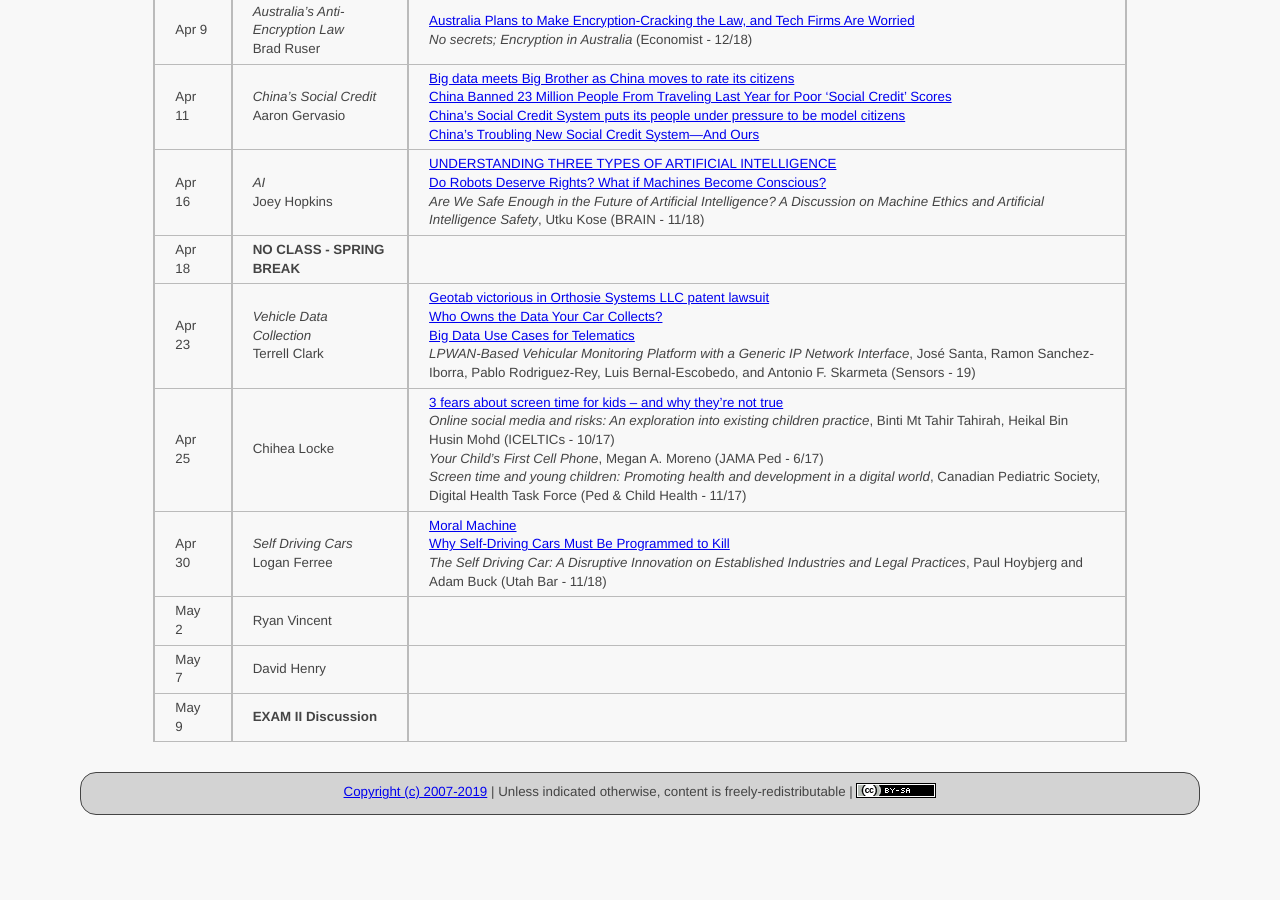
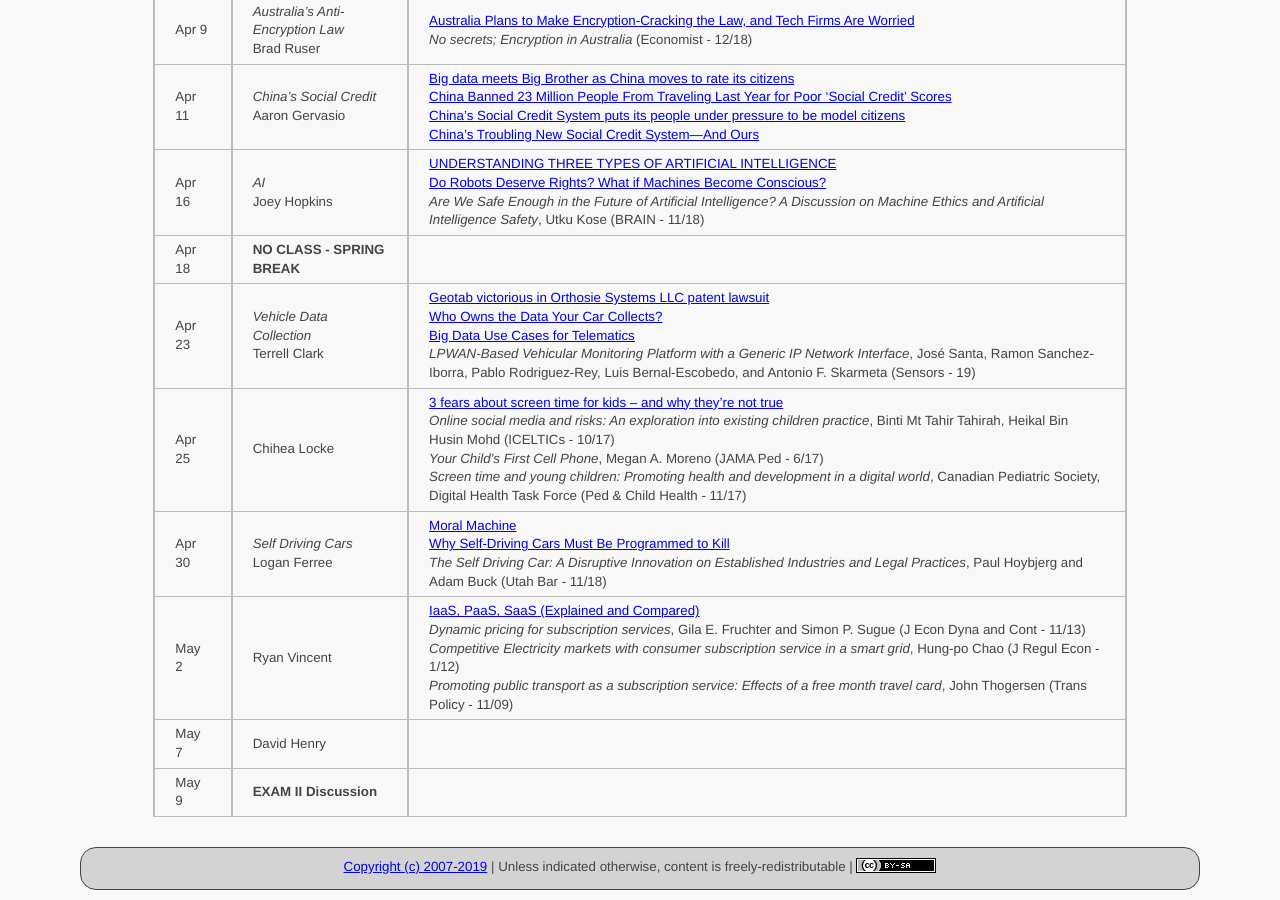
Before and after one commit to ycpcs/cs456-spring2019, a Jekyll site: the page built from schedule/index.md, in a window 1280 px wide and 900 px high, scrolled down 1783 px. Built offline with Jekyll 4.4.1, drawn with Linux system fonts in a browser that asks for light colours; before the commit the page ends 2608 px from its top, so only the background shows below that.

Commit message:
add Ryan’s articles
add Ryan’s articles

```diff
--- a/schedule/index.md
+++ b/schedule/index.md
@@ -42,7 +42,7 @@ All reading materials can be accessed via [Schmidt Library](http://library.ycp.e
 > Apr 23 | *Vehicle Data Collection* <br /> Terrell Clark | [Geotab victorious in Orthosie Systems LLC patent lawsuit](https://www.geotab.com/press-release/geotab-wins-in-os-llc-patent-lawsuit/) <br /> [Who Owns the Data Your Car Collects?](https://www.consumerreports.org/automotive-technology/who-owns-the-data-your-car-collects/) <br /> [Big Data Use Cases for Telematics](https://www.geotab.com/blog/big-data-use-cases/) <br /> *LPWAN-Based Vehicular Monitoring Platform with a Generic IP Network Interface*, José Santa, Ramon Sanchez-Iborra, Pablo Rodriguez-Rey, Luis Bernal-Escobedo, and Antonio F. Skarmeta (Sensors - 19) |
 > Apr 25 | Chihea Locke        | [3 fears about screen time for kids -- and why they're not true](https://www.youtube.com/watch?v=8woKcr7u-YQ) <br /> *Online social media and risks: An exploration into existing children practice*, Binti Mt Tahir Tahirah, Heikal Bin Husin Mohd (ICELTICs - 10/17) <br /> *Your Child’s First Cell Phone*, Megan A. Moreno (JAMA Ped - 6/17) <br /> *Screen time and young children: Promoting health and development in a digital world*, Canadian Pediatric Society, Digital Health Task Force (Ped & Child Health - 11/17)|
 > Apr 30 | *Self Driving Cars* <br /> Logan Ferree | [Moral Machine](http://moralmachine.mit.edu) <br /> [Why Self-Driving Cars Must Be Programmed to Kill](https://www.technologyreview.com/s/542626/why-self-driving-cars-must-be-programmed-to-kill/) <br /> *The Self Driving Car: A Disruptive Innovation on Established Industries and Legal Practices*, Paul Hoybjerg and Adam Buck (Utah Bar - 11/18) |
-> May 2  | Ryan Vincent        | |
+> May 2  | Ryan Vincent        | [IaaS, PaaS, SaaS (Explained and Compared)](https://apprenda.com/library/paas/iaas-paas-saas-explained-compared/) <br /> *Dynamic pricing for subscription services*, Gila E. Fruchter and Simon P. Sugue (J Econ Dyna and Cont - 11/13) <br /> *Competitive Electricity markets with consumer subscription service in a smart grid*, Hung-po Chao (J Regul Econ - 1/12) <br /> *Promoting public transport as a subscription service: Effects of a free month travel card*, John Thogersen (Trans Policy - 11/09) |
 > May 7  | David Henry         | |
 > May 9  | **EXAM II Discussion**         | |
 
```
